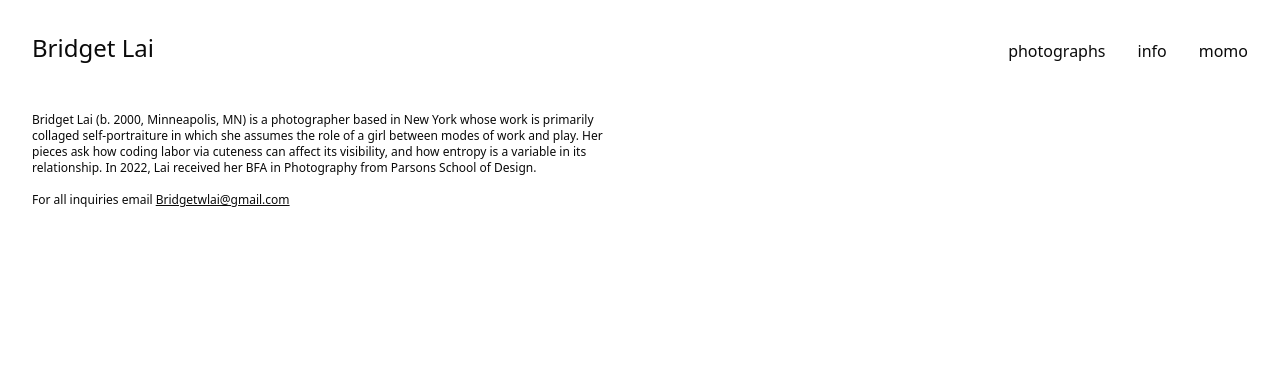
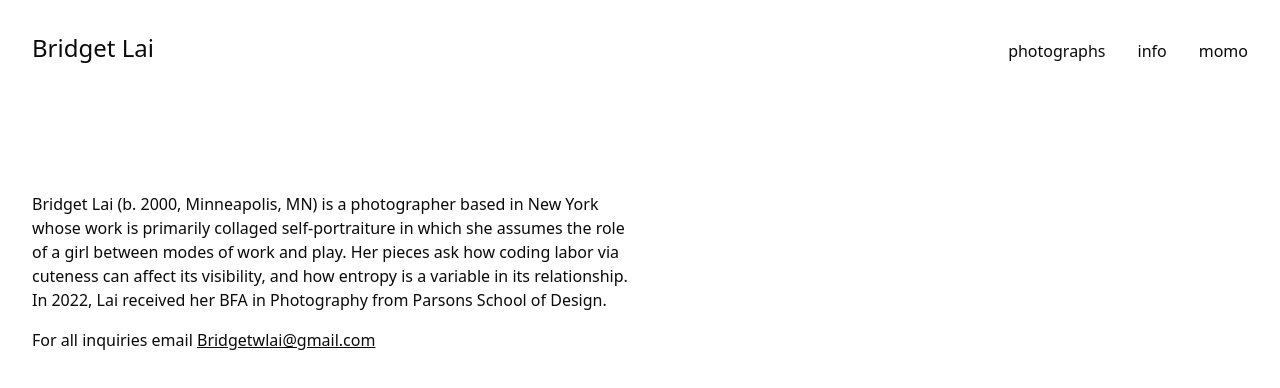
Before and after one commit to widgetlai/bridget-test-web-widgwt, a Next.js app: page /info in a window 1280 px wide. Shown: the top 388 px of the page. Built offline with nearby package versions, Linux system fonts and the light colour scheme.

Commit message:
minor tweaks
made top margin of text consistent w that of entropy page, updated images to 72dpi on DE preview and landing page

```diff
--- a/app/info/page.tsx
+++ b/app/info/page.tsx
@@ -2,9 +2,9 @@
 
 export default function InfoPage() {
   return (
-    <div className="max-w-[1400px] mx-auto mt-[30px]">
+    <div className="max-w-[1400px] mx-auto mt-16 sm:mt-24 lg:mt-32">
 
-      <section className="max-w-[50%] space-y-4 text-xs">
+      <section className="max-w-[50%] space-y-4 text-base text-light">
         <p>
           Bridget Lai (b. 2000, Minneapolis, MN) is a photographer based in New York whose work is primarily collaged self-portraiture in which she assumes the role of a girl between modes of work and play. Her pieces ask how coding labor via cuteness can affect its visibility, and how entropy is a variable in its relationship. In 2022, Lai received her BFA in Photography from Parsons School of Design.
         </p>
--- a/app/photographs/entropy/page.tsx
+++ b/app/photographs/entropy/page.tsx
@@ -29,8 +29,8 @@ export default function EntropyPage() {
   return (
     <div className="mx-auto px-4 sm:px-6 lg:px-8 max-w-[1400px] min-w-[840px]">
       <h1 className="text-lg mb-4 font-bold">Entropy</h1>
-      <p className="text-base mb-4">(2021-present)</p>
-      <p className="text-xs mb-8 max-w-[50%]">The second thermodynamic law states that entropy - the degree of disorder within a system increases with time. Considering the tendency towards disorder and chaos, &ldquo;Entropy&rdquo; analyzes current labor systems under a capitalist economic framework, and the growing condition scholars name &ldquo;Capitalist Realism.&rdquo; More specifically, how the prominence of cuteness as distraction increases with the degree of chaos. &ldquo;Entropy&rdquo; is a body of photographic collage that conveys chaos within a closed setting, and an exaggerated visualization of it. The pieces depict a singular space in multiple frames collaged to expand and imagine the setting beyond reality.</p>
+      <p className="text-xs mb-4 font-light">(2021-present)</p>
+      <p className="text-sm mb-8 max-w-[50%] font-light">The second thermodynamic law states that entropy - the degree of disorder within a system increases with time. Considering the tendency towards disorder and chaos, &ldquo;Entropy&rdquo; analyzes current labor systems under a capitalist economic framework, and the growing condition scholars name &ldquo;Capitalist Realism.&rdquo; More specifically, how the prominence of cuteness as distraction increases with the degree of chaos. &ldquo;Entropy&rdquo; is a body of photographic collage that conveys chaos within a closed setting, and an exaggerated visualization of it. The pieces depict a singular space in multiple frames collaged to expand and imagine the setting beyond reality.</p>
       <div className="mb-32">
         <ImageViewer
           images={getEntropyImages()}
```
Also changed, not shown: 2 other files (tests, documents, lock files or other folders).
